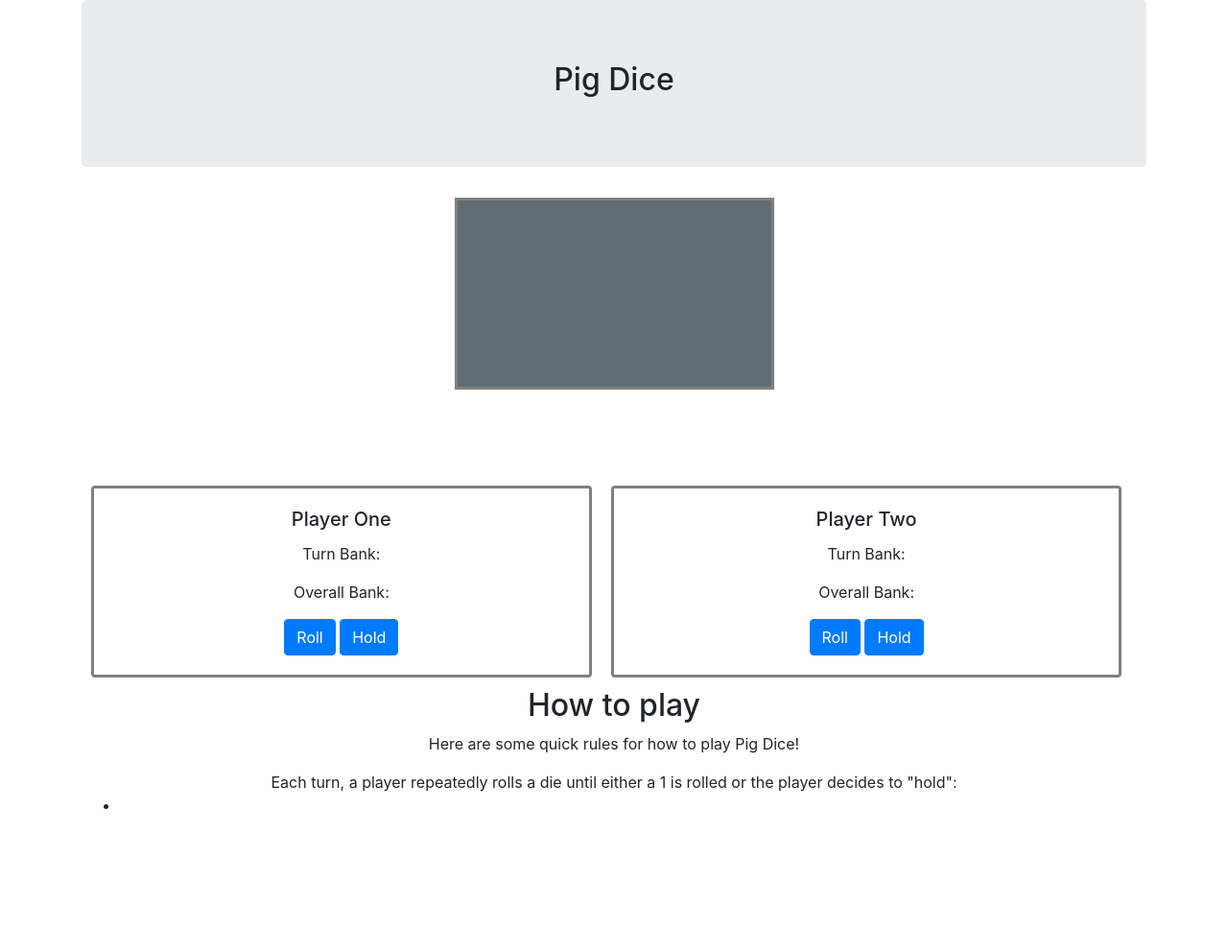
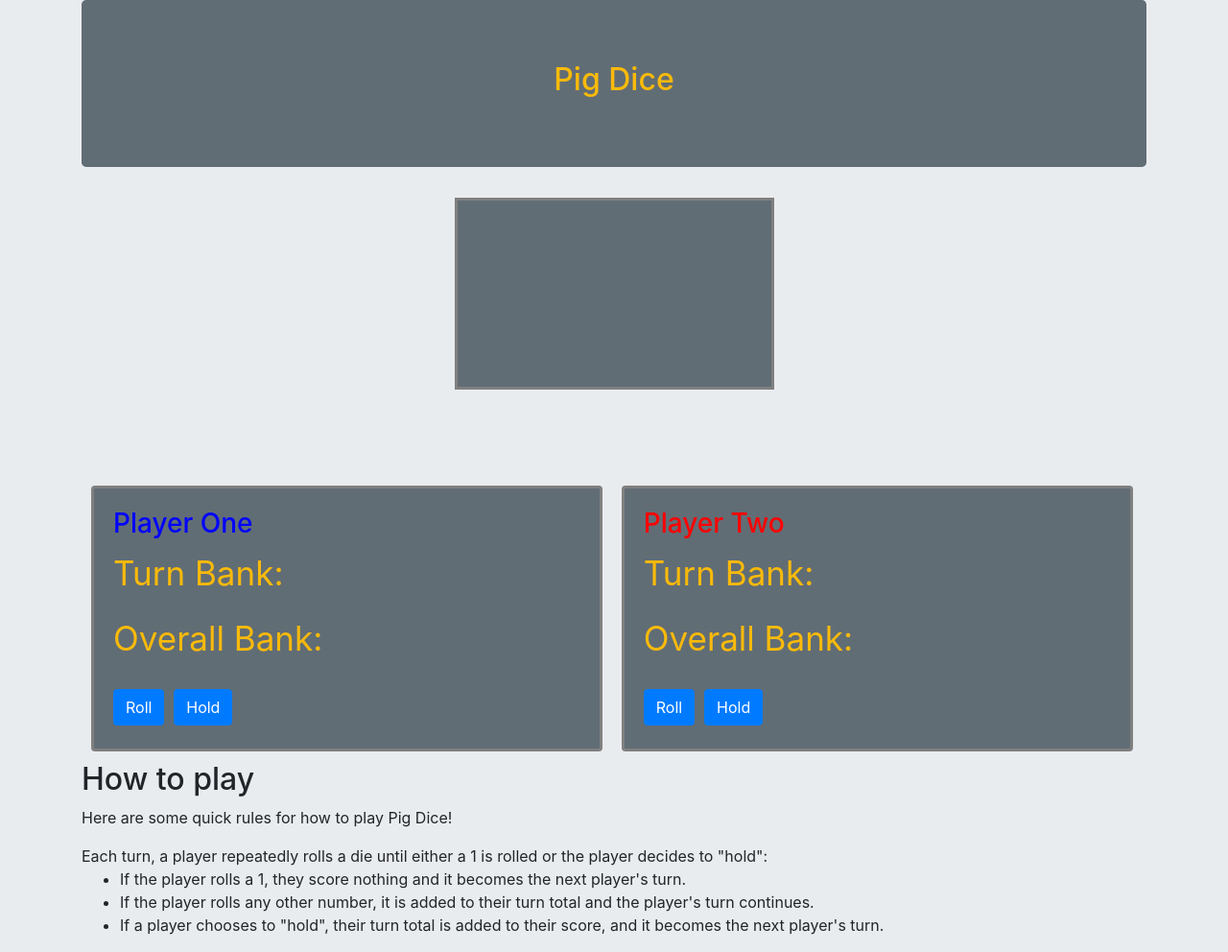
Before and after one commit to Triknives/PigDice, a plain HTML site: page index.html in a window 1280 px wide. Shown: the whole page at 96% size. Before the commit the page ends 867 px from the top, so only its background shows below. Drawn offline with Linux system fonts and the light colour scheme.

Commit message:
add styling

```diff
--- a/css/styles.css
+++ b/css/styles.css
@@ -1,5 +1,20 @@
 body {
+  background-color: #e9ecef;
+}
+
+.jumbotron {
   text-align: center;
+  background-color: #616d75;
+  color: #faba0a;
+
+}
+
+.playerOneTitle {
+  color: blue;
+}
+
+.playerTwoTitle {
+  color: red;
 }
 
 #genCard {
@@ -9,6 +24,7 @@ body {
   padding: 20px;
   height: 200px;
   background-color: #616d75;
+  text-align: center;
 }
 
 #diceGen{
@@ -18,17 +34,20 @@ body {
   border-radius: 15px;
   font-size: 70px;
   color: #faba0a;
+  text-align: center;
+}
 
 
 
-}
-
 #playerOneCard {
-  width: 47%;
+  width: 48%;
   float:left;
   margin: 10px;
   margin-top: 100px;
   border: 3px solid grey;
+  background-color: #616d75;
+  color: #faba0a;
+  font-size: 35px;
 }
 
 #playerTwoCard {
@@ -37,4 +56,7 @@ body {
   margin: 10px;
   margin-top: 100px;
   border: 3px solid grey;
+  background-color: #616d75;
+  color: #faba0a;
+  font-size: 35px;
 }
--- a/index.html
+++ b/index.html
@@ -19,7 +19,7 @@
     </div>
     <div id="playerOneCard"class="card">
       <div class="card-body">
-        <h5 class="card-title">Player One</h5>
+        <h3 class="playerOneTitle">Player One</h3>
         <p class="card-text">Turn Bank:  <span id="pOneTurnBank"></span></p>
         <p class="card-text">Overall Bank:  <span id="pOneBank"></span></p>
         <button type="button" id="playerOneRollBtn" class="btn btn-primary">Roll</button>
@@ -29,7 +29,7 @@
     </div>
     <div id="playerTwoCard"class="card">
       <div class="card-body">
-        <h5 class="card-title">Player Two</h5>
+        <h3 class="playerTwoTitle">Player Two</h3>
         <p class="card-text">Turn Bank:<span id="pTwoTurnBank"></span></p>
         <p class="card-text">Overall Bank:<span id="pTwoBank"></span></p>
         <button type="button" id="PlayerTwoRollBtn"class="btn btn-primary">Roll</button>
@@ -41,7 +41,9 @@
     <p>Here are some quick rules for how to play Pig Dice!</p>
     Each turn, a player repeatedly rolls a die until either a 1 is rolled or the player decides to "hold":
     <ul>
-      <li></li>
+      <li>If the player rolls a 1, they score nothing and it becomes the next player's turn.</li>
+      <li>If the player rolls any other number, it is added to their turn total and the player's turn continues.</li>
+      <li>If a player chooses to "hold", their turn total is added to their score, and it becomes the next player's turn.</li>
     </ul>
 
   </div>
```
